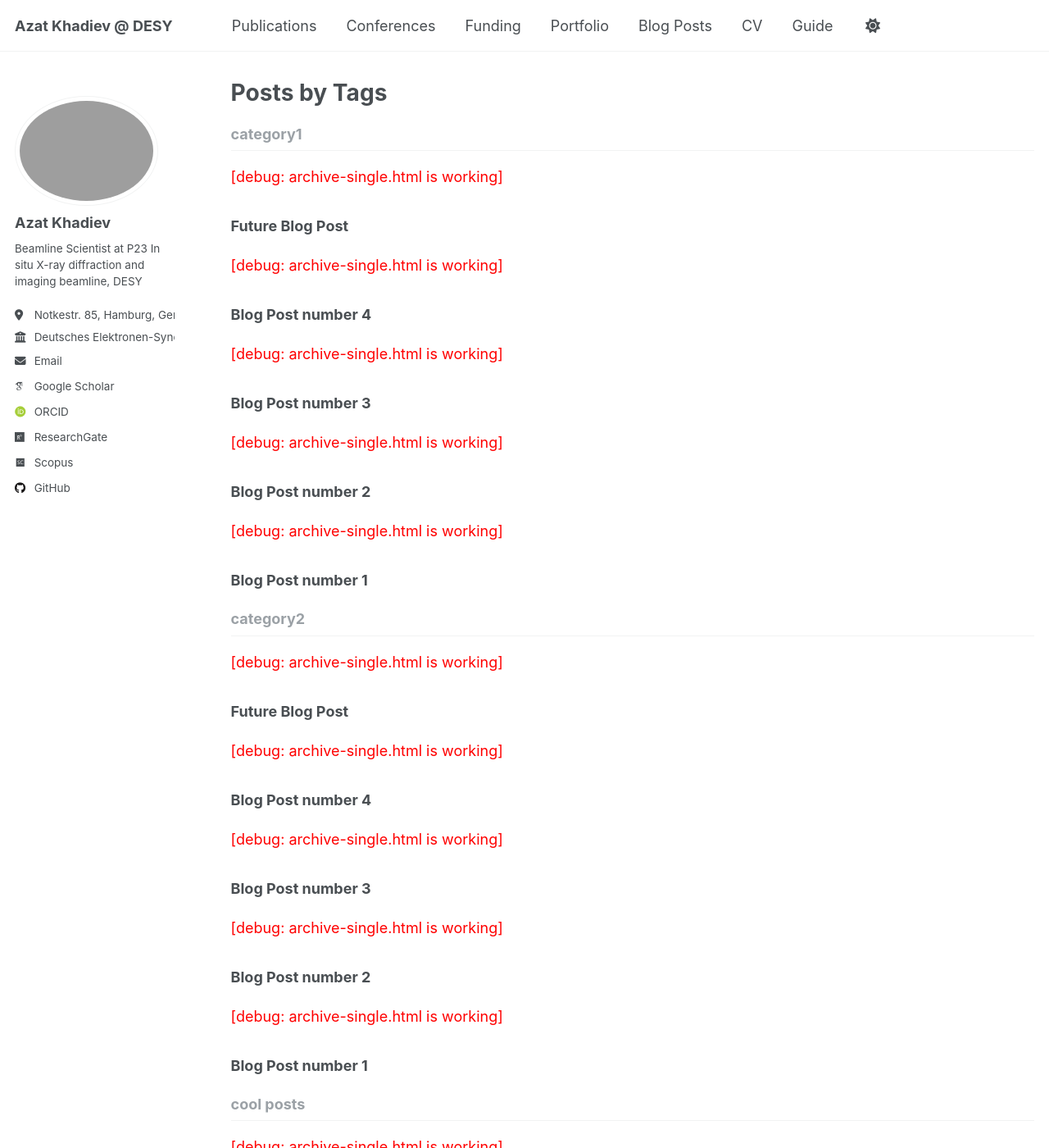
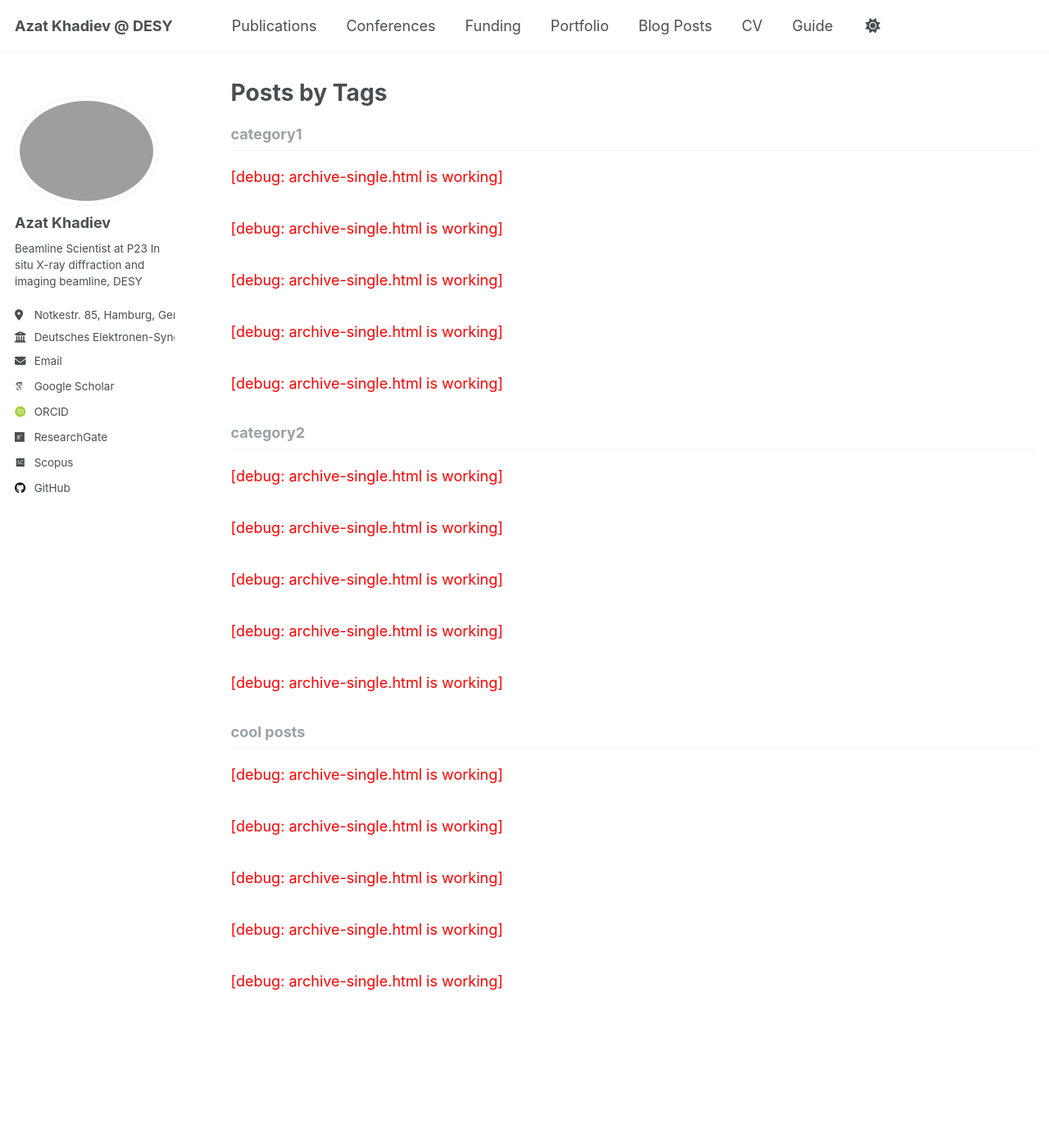
Before and after one commit to azkhadiev/azkhadiev.github.io, a Jekyll site: the page built from _pages/tag-archive.html, in a window 1280 px wide and 1400 px high. Shown: the whole window at 82% size. Built offline with Jekyll 4.4.1, drawn with Linux system fonts in a browser that asks for light colours; some web fonts are replaced; a script that is not in the unit is left out; some of the changed text lies outside the part shown.

Commit message:
Update archive-single.html

```diff
--- a/_includes/archive-single.html
+++ b/_includes/archive-single.html
@@ -1,11 +1,13 @@
 <article>
   <p style="color:red;">[debug: archive-single.html is working]</p>
 
-  <h3>{{ post.title }}</h3>
-  <p>{{ post.authors }}</p>
-  <p><em>{{ post.journal }}</em> {% if post.volume %} <strong>{{ post.volume }}</strong>{% endif %}
-    {% if post.number %} ({{ post.number }}){% endif %}
-    {% if post.pages %}, {{ post.pages }}{% endif %}
-    {% if post.doi %} <a href="https://doi.org/{{ post.doi }}">DOI</a>{% endif %}
+  <h3>{{ include.post.title }}</h3>
+  <p>{{ include.post.authors }}</p>
+  <p>
+    <em>{{ include.post.journal }}</em>
+    {% if include.post.volume %}<strong> {{ include.post.volume }}</strong>{% endif %}
+    {% if include.post.number %} ({{ include.post.number }}){% endif %}
+    {% if include.post.pages %}, {{ include.post.pages }}{% endif %}
+    {% if include.post.doi %} <a href="https://doi.org/{{ include.post.doi }}">DOI</a>{% endif %}
   </p>
 </article>
```
